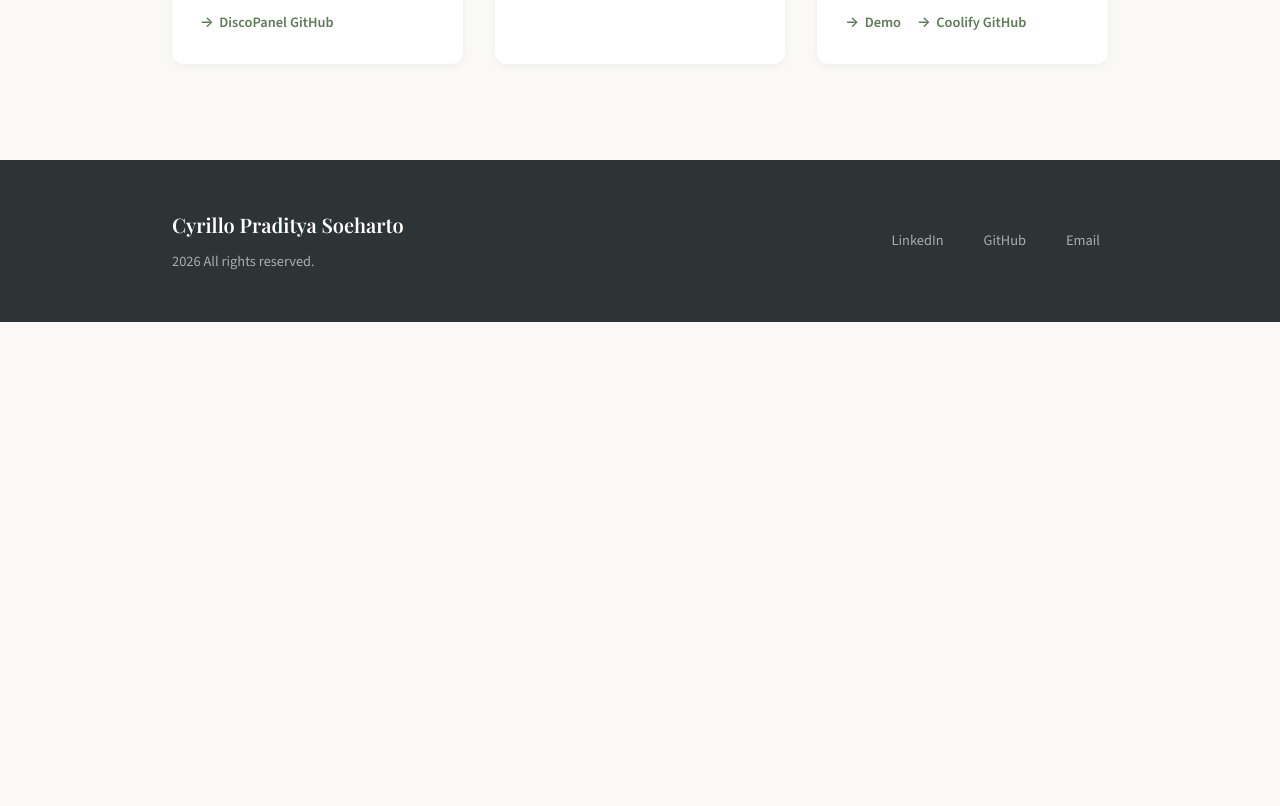
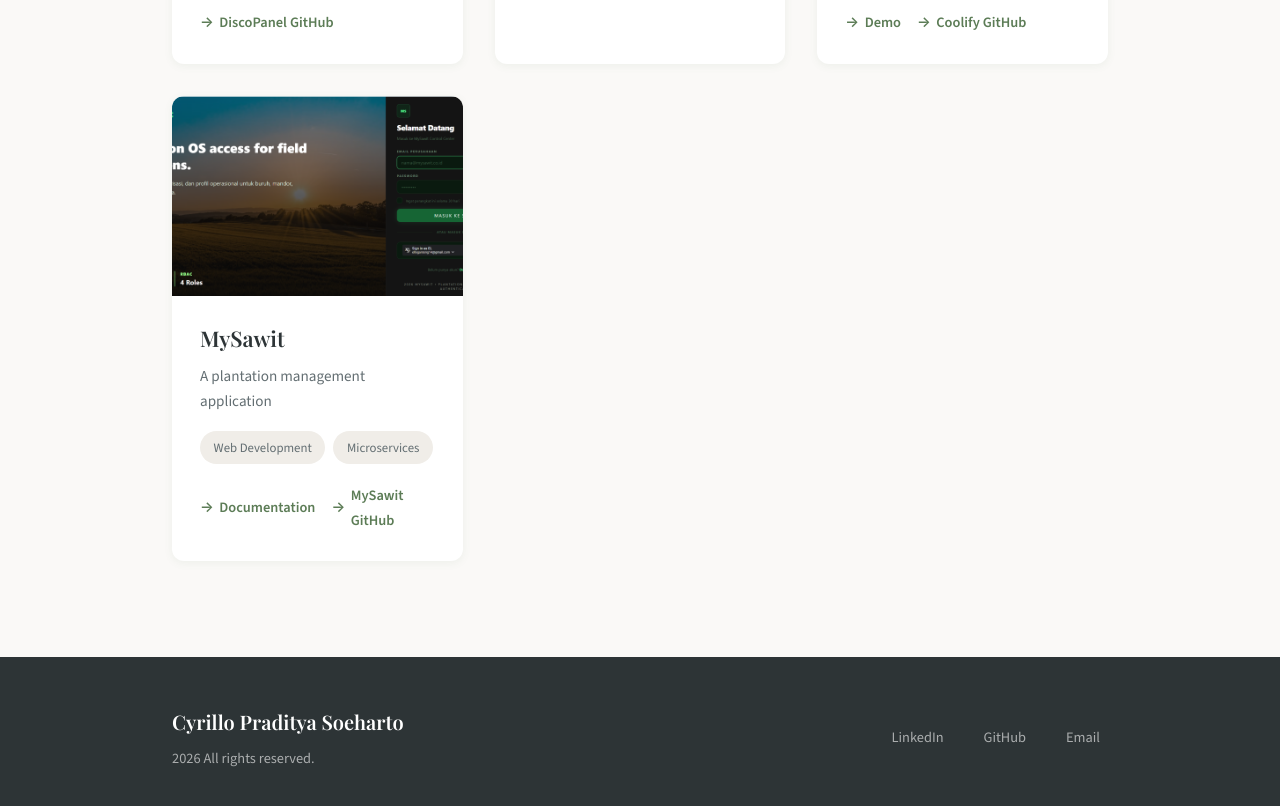
Before and after one commit to LCSUI24/portofolio, a plain HTML site: page projects.html in a window 1280 px wide. Shown: the part 1342-2148 px from the top of the page. Before the commit the page ends 1664 px from the top, so only its background shows below. Drawn offline with nearby package versions, Linux system fonts and the light colour scheme.

Commit message:
add MySawit project

```diff
--- a/projects.html
+++ b/projects.html
@@ -193,6 +193,25 @@
                         </div>
                     </div>
                 </article>
+
+                <!-- Project 7 -->
+                <article class="project-card fade-in">
+                    <div class="project-image">
+                        <img src="assets/MySawit.png" alt="MySawit" class="project-img">
+                    </div>
+                    <div class="project-content">
+                        <h3 class="project-title">MySawit</h3>
+                        <p class="project-description">A plantation management application</p>
+                        <div class="project-tags">
+                            <span class="tag">Web Development</span>
+                            <span class="tag">Microservices</span>
+                        </div>
+                        <div class="project-links">
+                            <a href="https://github.com/LCSUI24/Documentation/blob/main/MySawit%20-%20Advprog%20A18.pdf" class="project-link" target="_blank">Documentation</a>
+                            <a href="https://github.com/advprog-2026-A18-project" class="project-link" target="_blank">MySawit GitHub</a>
+                        </div>
+                    </div>
+                </article>
             </div>
         </div>
     </section>
```
Also changed, not shown: assets/MySawit.png (added).
